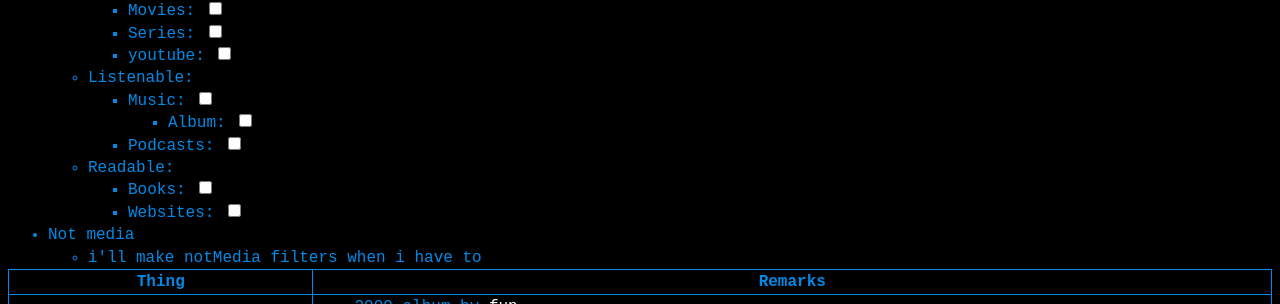
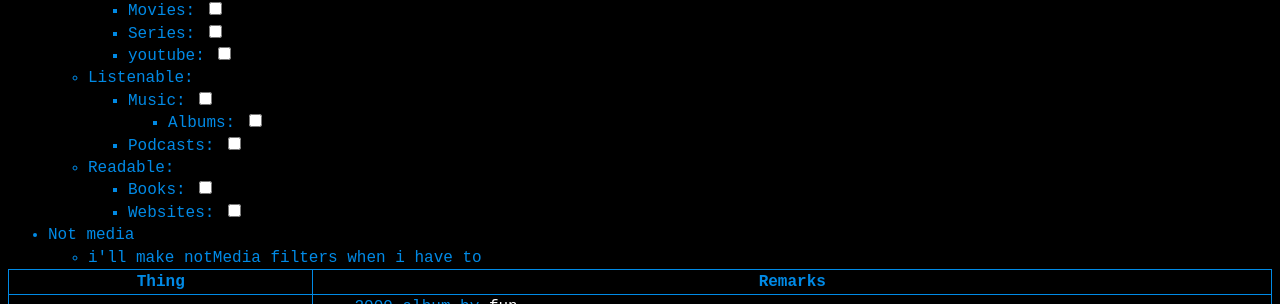
Before and after one commit to a-erfan-aa/a-erfan-aa.github.io, a Jekyll site: the page built from things-i-like.html, in a window 1280 px wide and 900 px high, scrolled down 1504 px. Shown: the part 146-450 px from the top of the window. Built offline with Jekyll 4.4.1, drawn with Linux system fonts in a browser that asks for light colours.

Commit message:
literally album>albums in one place only

```diff
--- a/things-i-like.html
+++ b/things-i-like.html
@@ -138,7 +138,7 @@ I'll get on this in the future if i decide that i need it, like if i add another
 							<ul>
 								<li>Music: <input type="checkbox" id="music" onclick="filterTable()"></li>
 									<ul>
-										<li> Album: <input type="checkbox" id="album" onclick="filterTable()"></li>
+										<li> Albums: <input type="checkbox" id="album" onclick="filterTable()"></li>
 									</ul>
 								<li>Podcasts: <input type="checkbox" id="podcast" onclick="filterTable()"></li>
 							</ul>
```
